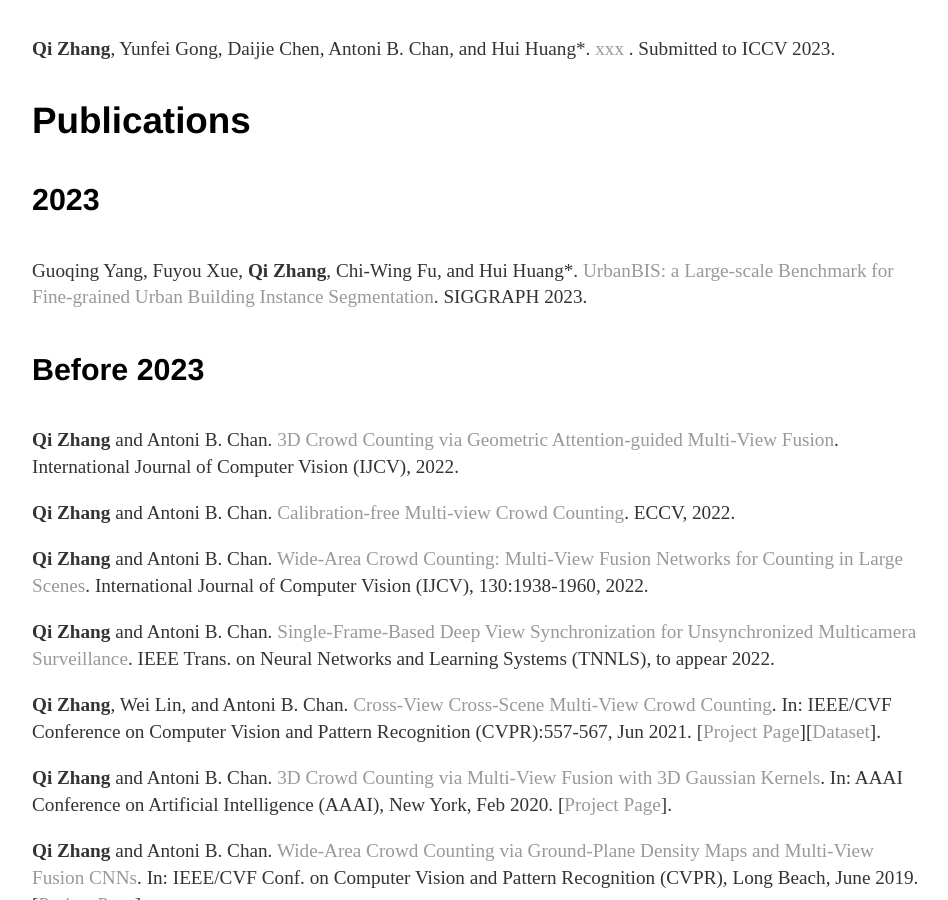
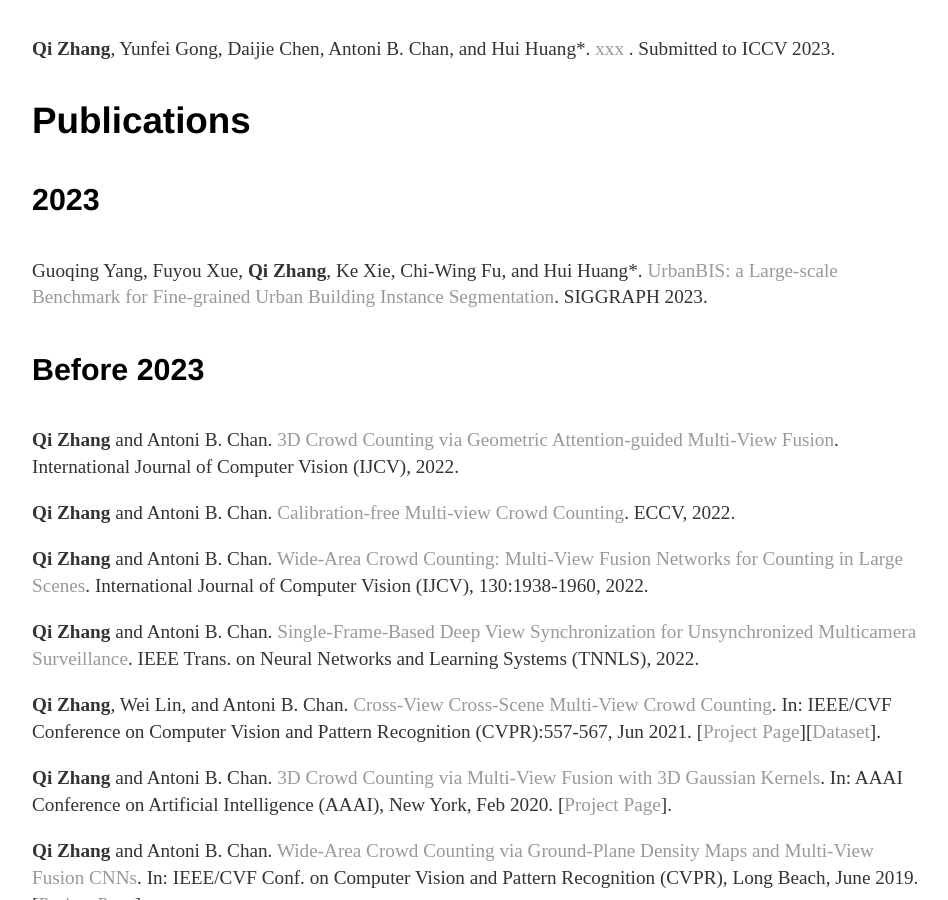
Before and after one commit to zqyq/zqyq.github.io, a Jekyll site: the page built from about/index.html, in a window 1280 px wide and 900 px high, scrolled down 1157 px. Shown: the whole window, without its empty margins (160-1108 px from the left). Built offline with Jekyll 4.4.1, drawn with Linux system fonts in a browser that asks for light colours.

Commit message:
Update index.html

```diff
--- a/about/index.html
+++ b/about/index.html
@@ -45,7 +45,7 @@
 		<h3>Publications</h3>
 		<h4>2023</h4>
 
-		<p>Guoqing Yang, Fuyou Xue, <strong>Qi Zhang</strong>, Chi-Wing Fu, and Hui Huang*. <a> UrbanBIS: a Large-scale Benchmark
+		<p>Guoqing Yang, Fuyou Xue, <strong>Qi Zhang</strong>, Ke Xie, Chi-Wing Fu, and Hui Huang*. <a> UrbanBIS: a Large-scale Benchmark
 			for Fine-grained Urban Building Instance Segmentation</a>. SIGGRAPH 2023. </p>
 
 
@@ -71,7 +71,7 @@
 
 			<p><strong>Qi Zhang</strong> and Antoni B. Chan.
 				<a href='https://ieeexplore.ieee.org/document/9775149'>Single-Frame-Based Deep View Synchronization for Unsynchronized Multicamera Surveillance</a>.
-				IEEE Trans. on Neural Networks and Learning Systems (TNNLS), to appear 2022.
+				IEEE Trans. on Neural Networks and Learning Systems (TNNLS), 2022.
 			</p>
 		        <p><strong>Qi Zhang</strong>, Wei Lin, and Antoni B. Chan.
 				<a href='https://openaccess.thecvf.com/content/CVPR2021/papers/Zhang_Cross-View_Cross-Scene_Multi-View_Crowd_Counting_CVPR_2021_paper.pdf'>Cross-View Cross-Scene Multi-View Crowd Counting</a>.
```
